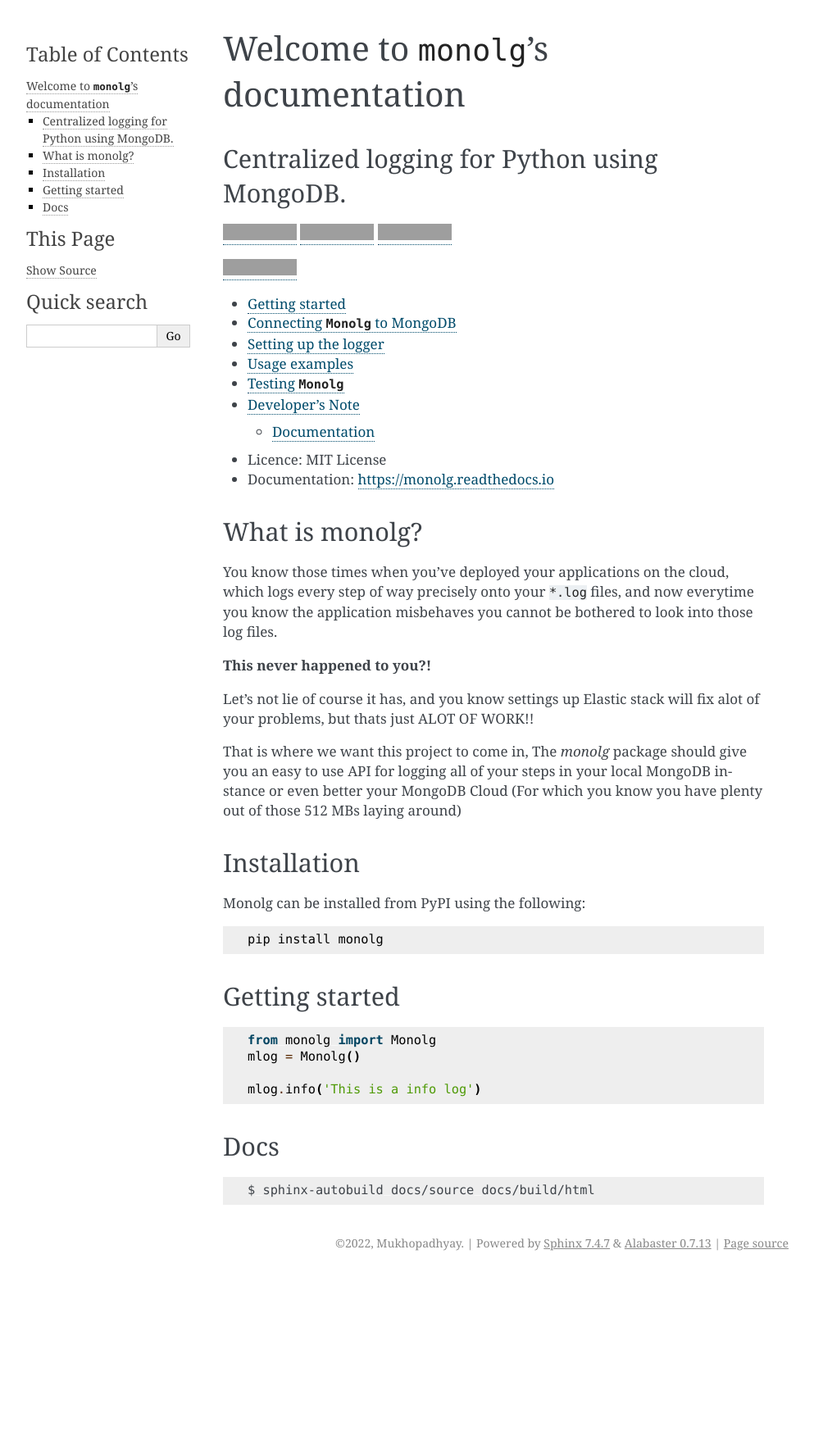
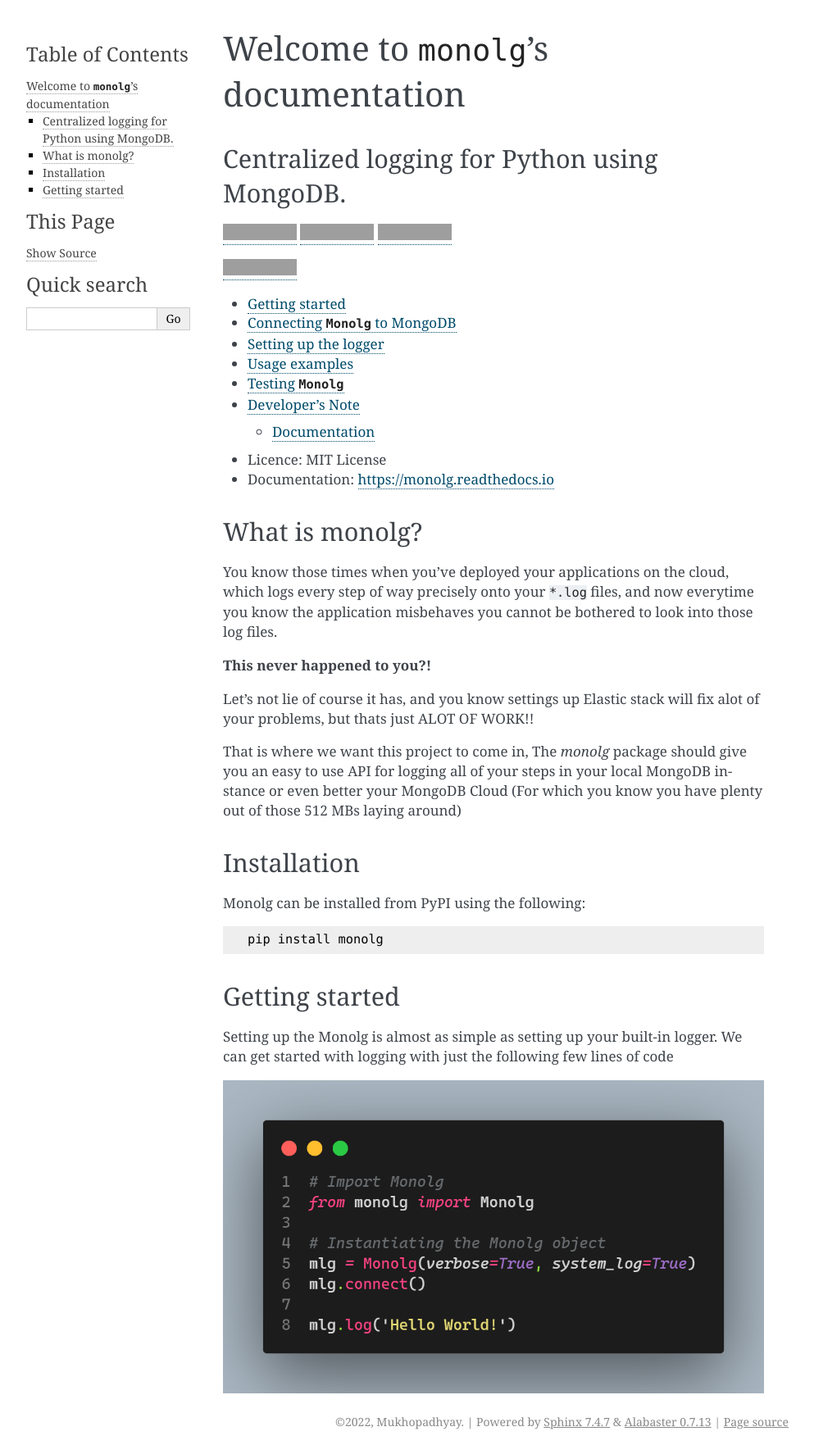
Before and after one commit to Mukhopadhyay/monolg, a Sphinx documentation site: the page built from docs/source/index.rst, in a window 1280 px wide. Shown: the whole page at 82% size, without its empty margins (148-1141 px from the left). Built offline with Sphinx 7.4.7, drawn with Linux system fonts in a browser that asks for light colours; before the commit the page ends 1556 px from its top, so only the background shows below that; grey boxes are pictures that could not be loaded.

Commit message:
Adding some example images

```diff
--- a/docs/source/index.rst
+++ b/docs/source/index.rst
@@ -58,19 +58,11 @@
 Getting started
 ---------------
 
-.. code:: python
+Setting up the Monolg is almost as simple as setting up your built-in logger.
+We can get started with logging with just the following few lines of code
 
-    from monolg import Monolg
-    mlog = Monolg()
+.. image:: ./../images/simple.png
 
-    mlog.info('This is a info log')
-
-Docs
-----
-
-.. code:: bash
-
-    $ sphinx-autobuild docs/source docs/build/html
 
 .. |prs-welcome| image:: https://img.shields.io/badge/PRs-welcome-brightgreen.svg?style=flat-square
     :target: https://makeapullrequest.com
```
Also changed, not shown: docs/images/all-log-kinds.png (added), docs/images/simple.png (added).
